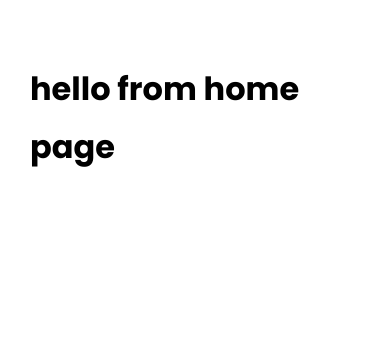
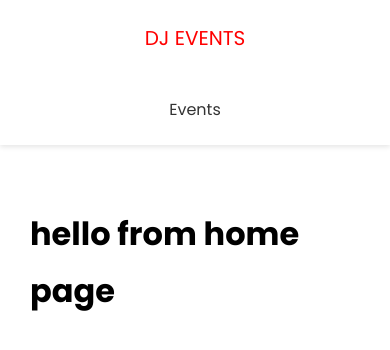
Before and after one commit to Zeeshnhmd/dj-events-nextjs, a Next.js app: page / in a window 390 px wide. Shown: the top 350 px of the page. Built offline with nearby package versions, Linux system fonts and the light colour scheme.

Commit message:
f2_e5 added header component

```diff
--- /dev/null
+++ b/components/Header/Header.js
@@ -0,0 +1,27 @@
+import Link from "next/link";
+import React from "react";
+import styles from "./Header.module.css";
+
+const Header = () => {
+  return (
+    <header className={styles.header}>
+      <div className={styles.logo}>
+        <Link href="/">
+          <a>DJ Events</a>
+        </Link>
+      </div>
+
+      <nav>
+        <ul>
+          <li>
+            <Link href="/events">
+              <a>Events</a>
+            </Link>
+          </li>
+        </ul>
+      </nav>
+    </header>
+  );
+};
+
+export default Header;
--- /dev/null
+++ b/components/Header/Header.module.css
@@ -0,0 +1,56 @@
+.header {
+  display: flex;
+  justify-content: space-between;
+  align-items: center;
+  background: #fff;
+  color: #333;
+  height: 60px;
+  padding: 0 30px;
+  box-shadow: 0 2px 5px rgba(0, 0, 0, 0.1);
+}
+
+.header a {
+  color: #333;
+  margin-right: 20px;
+}
+
+.header a:hover {
+  color: #000;
+}
+.header ul {
+  display: flex;
+  align-items: center;
+  justify-content: center;
+  list-style: none;
+}
+
+.logo {
+  color: red;
+  font-size: 20px;
+  text-transform: uppercase;
+}
+
+.logo a {
+  color: red;
+}
+
+@media (max-width: 768px) {
+  .header {
+    flex-direction: column;
+    height: auto;
+  }
+
+  .header ul {
+    margin: 20px 0;
+    flex-direction: column;
+    text-align: center;
+  }
+
+  .header a {
+    margin-right: 0;
+  }
+
+  .logo {
+    margin: 20px 0;
+  }
+}
--- a/components/Layout/Layout.js
+++ b/components/Layout/Layout.js
@@ -1,4 +1,5 @@
 import Head from "next/head";
+import Header from "../Header/Header";
 import styles from "./Layout.module.css";
 
 export default function Layout({ title, keywords, description, children }) {
@@ -9,6 +10,7 @@
         <meta name="description" content={description} />
         <meta name="keywords" content={keywords} />
       </Head>
+      <Header />
       <div className={styles.container}>{children}</div>
     </div>
   );
```
